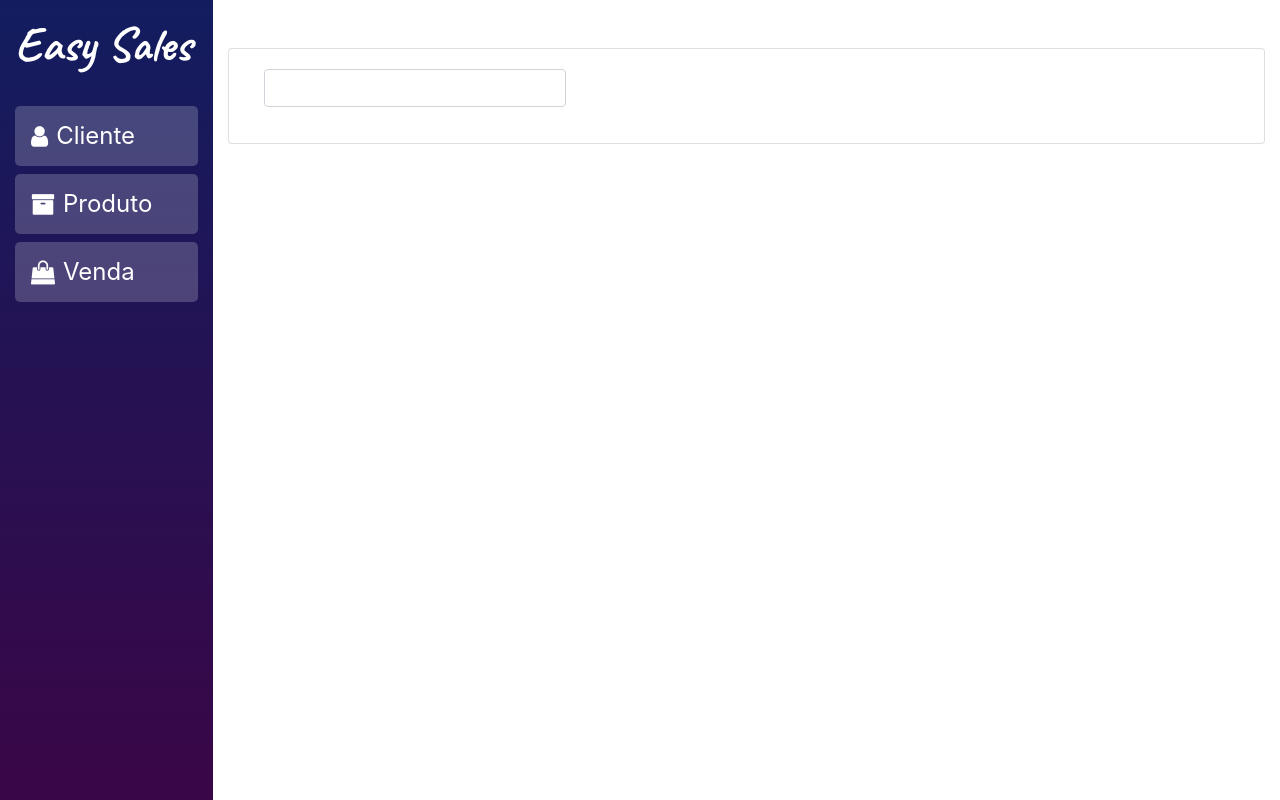
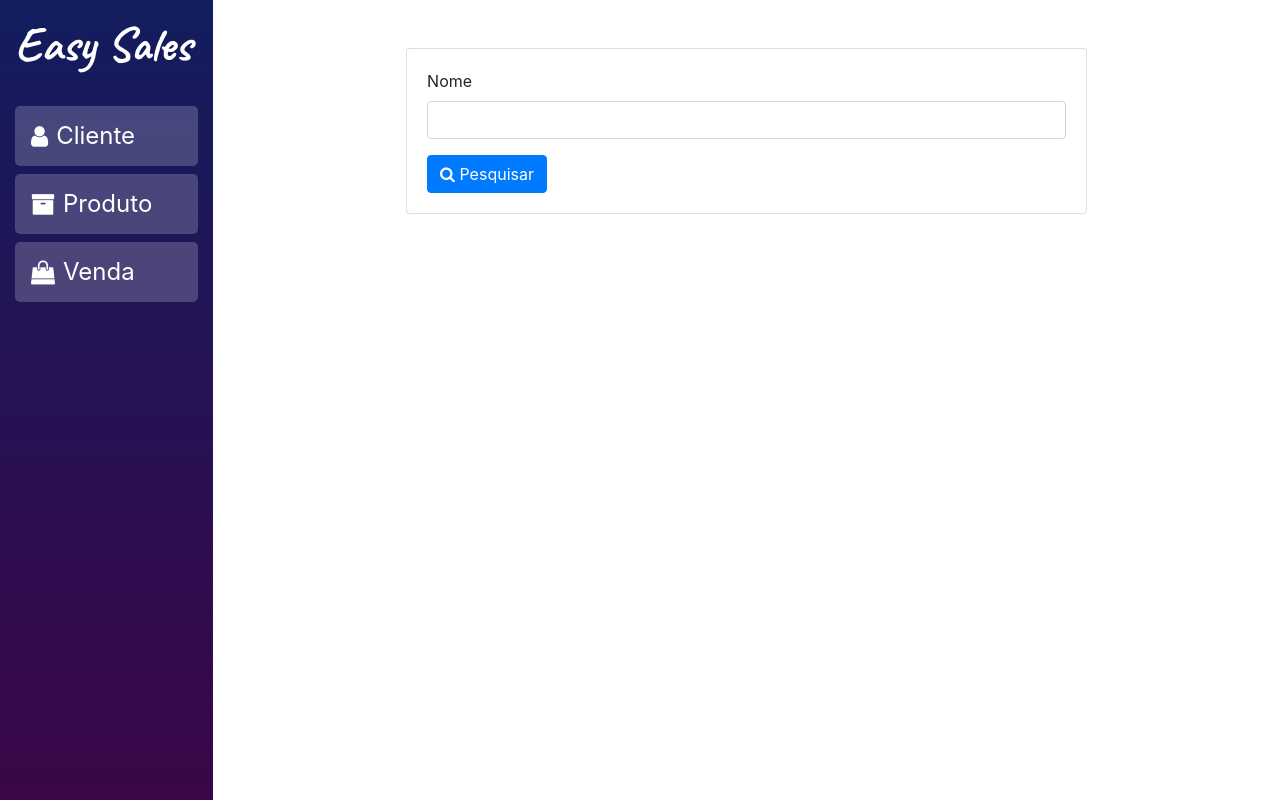
Before and after one commit to kelvinmuriilo/easy-sales, an Angular app: page /cliente in a window 1280 px wide. Built offline with nearby package versions, Linux system fonts and the light colour scheme.

Commit message:
Configurando classes e component de input

```diff
--- a/src/app/cliente/cliente.component.html
+++ b/src/app/cliente/cliente.component.html
@@ -1,12 +1,27 @@
 <app-layout>
-    <div class="row mt-5">
-        <div class="col-12">
+    <div class="row mt-5 justify-content-center">
+        <div class="col-8 ">
             <div class="card">
                 <div class="card-body">
-                    <div class="col-4">
-                        <sales-busca-cep [valor]="cliente.cep">
+                    <div class="row">
+                        <div class="col-12">
+                            <sales-input-text
+                                titulo="Nome"
+                                tipo="text"
+                                [valorInicial]="cliente.nome"
+                                (valorRetorno)="cliente.nome=$event"
+                            >
+                            </sales-input-text>
+                        </div>
+                        <div class="col-12 mt-3">
+                            <sales-button
+                            classeHabilitado="btn btn-primary"
+                            nome="Pesquisar"
+                            classeIcone="fa fa-search"
+                            >
+                            </sales-button>
+                        </div>
 
-                        </sales-busca-cep>
                     </div>
                 </div>
             </div>
--- a/src/app/shared/sales-button/sales-button.component.html
+++ b/src/app/shared/sales-button/sales-button.component.html
@@ -4,5 +4,6 @@
     [disabled]="!liberado"
     [class.bloqueado]="!liberado"
 >
+    <i [class]="classeIcone"></i>
     {{ nome }}
 </button>
--- /dev/null
+++ b/src/app/shared/sales-input-text/sales-input-text.component.html
@@ -0,0 +1,8 @@
+<label>{{ titulo }}</label>
+<input
+    class="form-control"
+    [type]="tipo"
+    [placeholder]="placeholder"
+    [(ngModel)]="valorInicial"
+    (input)="retornarValor()"
+/>
--- /dev/null
+++ b/src/app/shared/sales-input-text/sales-input-text.component.ts
@@ -0,0 +1,45 @@
+import { Component, OnInit, Input, Output, EventEmitter } from '@angular/core';
+
+@Component({
+  selector: 'sales-input-text',
+  templateUrl: './sales-input-text.component.html',
+  styleUrls: ['./sales-input-text.component.scss']
+})
+/**
+ * Componente de input de texto feito para ser utilizado com
+ * template driven forms.
+ *
+ * Exemplo de como utilizar:
+ * <sales-input-text
+    titulo="Nome"
+    tipo="text"
+    [valorInicial]="cliente.nome"
+    (valorRetorno)="cliente.nome=$event"
+  >
+  </sales-input-text>
+
+ *
+ * @Input titulo - O titulo dado ao label do input
+ * @Input tipo - O tipo do input. Por padrõa é o text, mas pode ser number, date e demoais suportados pelo HTML.
+ * @Input placeholder - Placeholder do input.
+ * @Input valorInicial- É o valor inicial do input. Caso o objeto já possua valor, o mesmo será inserido no input.
+ * @Output valorRetorno - Evento que emite o valor do campo toda vez que o mesmo é alterado.
+ */
+export class SalesInputTextComponent implements OnInit {
+
+  @Input('titulo') titulo: string = '';
+  @Input('tipo') tipo: string = 'text';
+  @Input('placeholder') placeholder: string = '';
+  @Input('valorInicial') valorInicial: any;
+
+  @Output('valorRetorno') valorRetorno: EventEmitter<string> = new EventEmitter();
+  constructor() { }
+
+  ngOnInit(): void {
+  }
+
+  retornarValor(){
+    this.valorRetorno.emit(this.valorInicial);
+  }
+
+}
--- a/src/app/shared/shared.module.ts
+++ /dev/null
@@ -1,26 +0,0 @@
-import { NgModule } from '@angular/core';
-import { CommonModule } from '@angular/common';
-import { FormsModule } from '@angular/forms';
-
-//Componentes
-import{ SalesBuscaCepComponent } from './sales-busca-cep/sales-busca-cep.component';
-import { SalesButtonComponent } from './sales-button/sales-button.component';
-
-//Servicos
-import { BuscaCepServicoService } from './sales-busca-cep/servico/busca-cep-servico.service';
-
-const COMPONENTES = [
-  SalesButtonComponent,
-];
-
-@NgModule({
-  declarations: COMPONENTES,
-  imports: [
-    CommonModule,
-    FormsModule
-  ],
-  providers: [
-    BuscaCepServicoService
-  ]
-})
-export class SharedModule { }
```
Also changed, not shown: src/app/app.module.ts (+5 -3 lines), src/app/shared/sales-button/sales-button.component.ts (+5 -4 lines), src/app/shared/sales-input-text/sales-input-text.component.scss (added), 1 other file (tests, documents, lock files or other folders).
